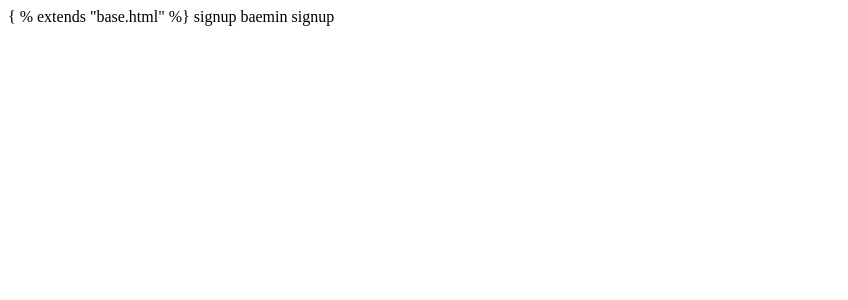
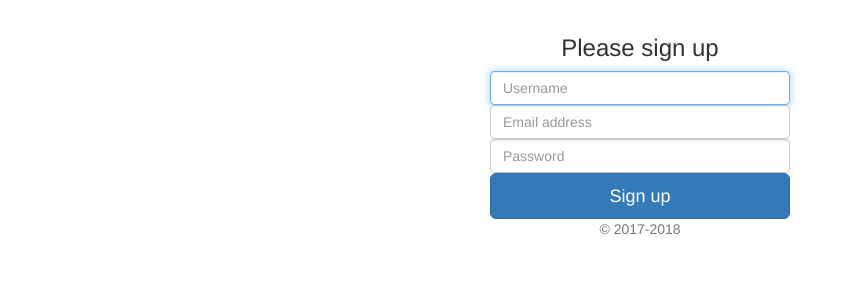
Before and after one commit to Miniminis/CodingForBaemin, a Django app: page /partner/signup/ in a window 1280 px wide. Shown: the top 300 px of the page, without its empty margins (0-848 px from the left). Run offline with Django 3.2, Linux system fonts and the light colour scheme; some libraries are stand-ins or nearby versions.

Commit message:
Completed signup page

```diff
--- a/src/partner/views.py
+++ b/src/partner/views.py
@@ -1,3 +1,4 @@
+from django.contrib.auth.models import User
 from django.shortcuts import render
 
 # Create your views here.
@@ -6,5 +7,16 @@ def index(request):
     return render(request, "index.html", ctx)
 
 def signup(request):
+    if request.method == "GET":
+        pass
+    elif request.method == "POST":
+        username = request.POST.get("username")
+        email = request.POST.get("email")
+        password = request.POST.get("password")
+        # print(username, email, password)
+
+        user = User.objects.create_user(username, email, password)
+        #Article.objects.creat(title", content="")
+
     ctx = {}
     return render(request, "signup.html", ctx)
--- a/src/static/css/base.css
+++ b/src/static/css/base.css
@@ -1,62 +1,6 @@
-.blog-header {
-    line-height: 1;
-    border-bottom: 1px solid #e5e5e5;
-    padding-bottom: 1rem!important;
-    padding-top: 1rem!important;
-    display: block;
-    box-sizing: border-box;
+.form-signup {
+  width: 100%;
+  max-width: 330px;
+  padding: 15px;
+  margin: auto;
 }
-
-.blog-title {
-    margin-top: 30px;
-    margin-bottom: 0;
-    font-size: 60px;
-    font-weight: normal;
-}
-
-.blog-description {
-    font-size: 20px;
-    color: #999;
-}
-
-.lead {
-    margin-bottom: 20px;
-    font-size: 16px;
-    font-weight: 300;
-    line-height: 1.4;
-}
-
-.blog-masthead {
-    background-color: #428bca;
-    -webkit-box-shadow: inset 0 -2px 5px rgba(0,0,0,.1);
-    box-shadow: inset 0 -2px 5px rgba(0,0,0,.1);
-}
-
-.blog-nav .active {
-    color: #fff;
-}
-
-.blog-nav-item {
-    position: relative;
-    display: inline-block;
-    padding: 10px;
-    font-weight: 500;
-}
-
-.blog-post-title {
-    margin-bottom: 5px;
-    font-size: 40px;
-}
-
-.sidebar-module {
-    padding: 15px;
-    margin: 0 -15px 15px;
-}
-
-.list-unstyled {
-    padding-left: 0;
-    list-style: none;
-}
-.reply-form {
-    margin-top: 30px;
-}
--- a/src/template/index.html
+++ b/src/template/index.html
@@ -1,4 +1,4 @@
-{ % extends "base.html" %}
+{% extends "base.html" %}
 {% block title %}baemin{% endblock %}
 {% block body %}
 baemin index - mainpage
--- a/src/template/signup.html
+++ b/src/template/signup.html
@@ -1,5 +1,19 @@
-{ % extends "base.html" %}
+{% extends "base.html" %}
 {% block title %}signup{% endblock %}
 {% block body %}
-baemin signup
+<body class="text-center">
+  <form method = "post" action"" class="form-signup">
+    {% csrf_token %}
+    <h1 class="h3 mb-3 font-weight-normal">Please sign up</h1>
+    <input type="text" name="username" class="form-control"
+      placeholder="Username" required="" autofocus="">
+    <input type="email" name="email" class="form-control"
+      placeholder="Email address" required="">
+    <input type="password" name="password" class="form-control"
+      placeholder="Password" required="">
+    <button class="btn btn-lg btn-primary btn-block"
+      type="submit">Sign up</button>
+    <p class="mt-5 mb-3 text-muted">© 2017-2018</p>
+  </form>
+</body>
 {% endblock %}
```
